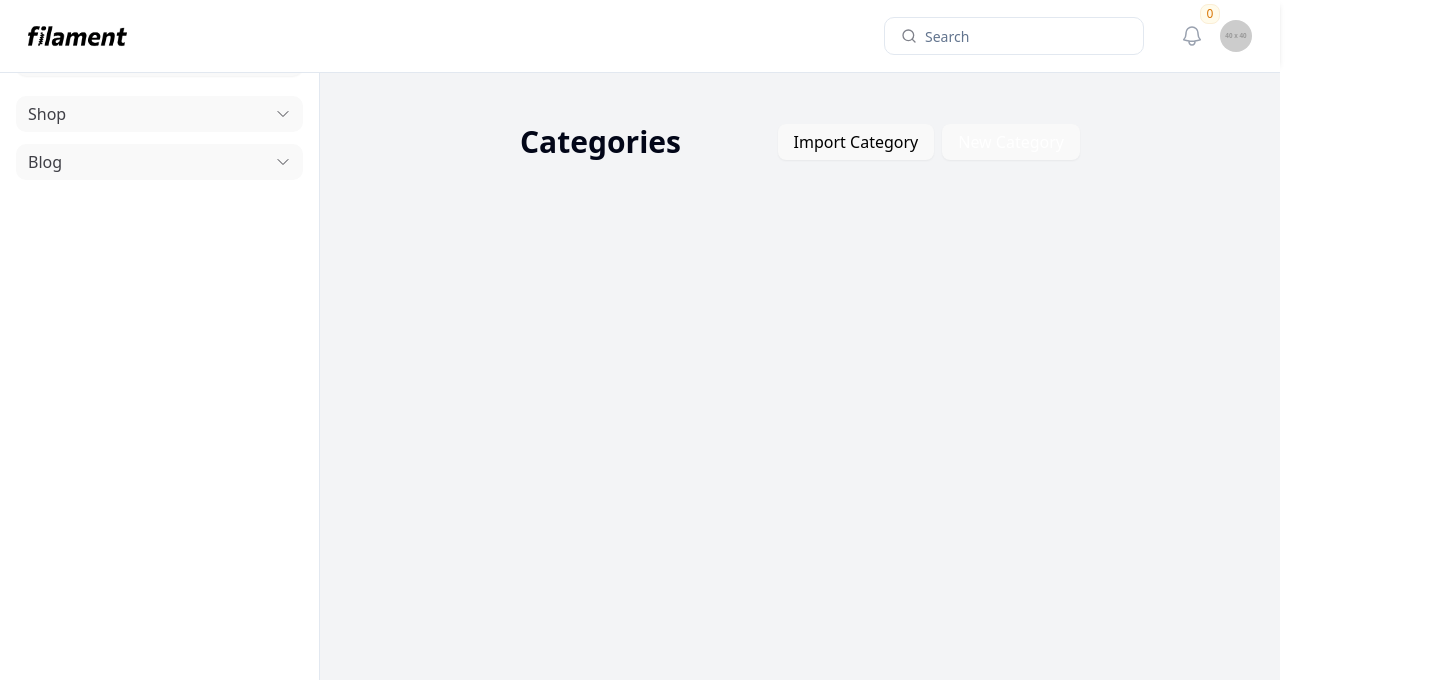
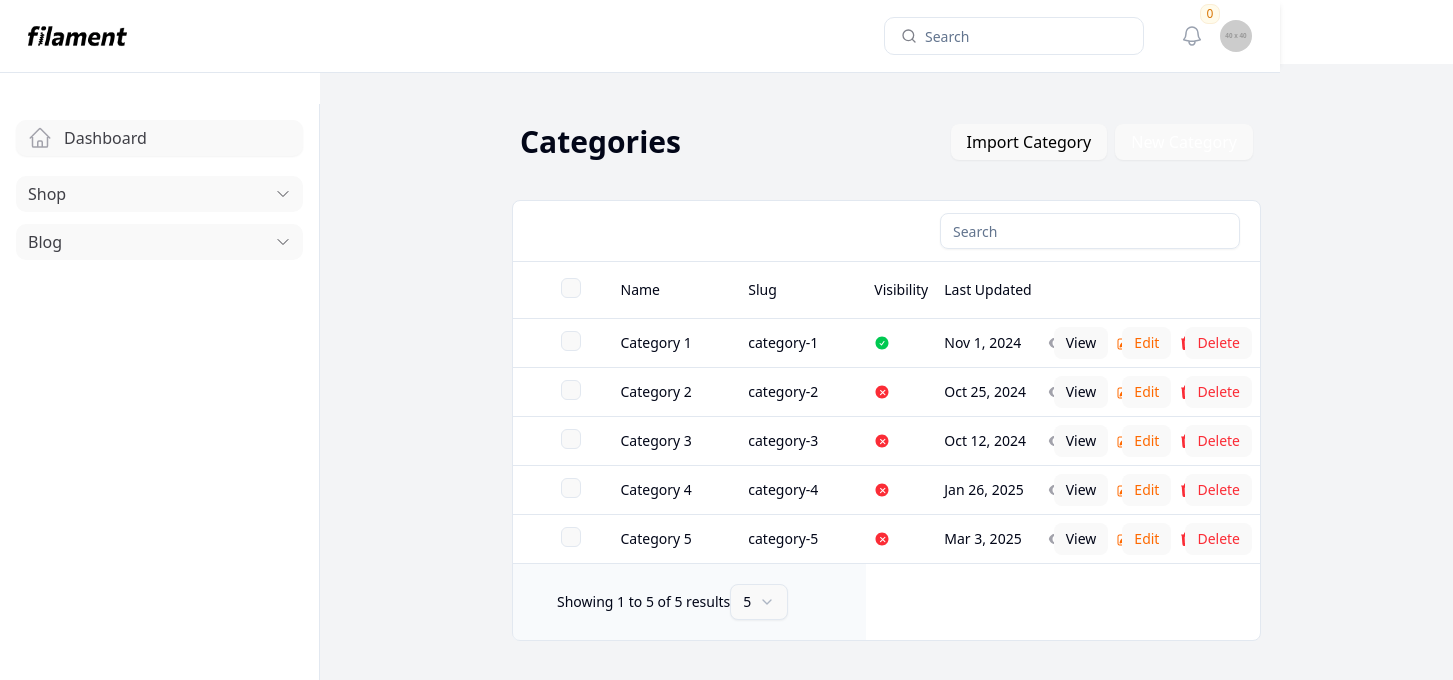
Before and after one commit to sathmijayasuriya/filament, a React (Vite) app in the folder frontend/: page /categories in a window 1280 px wide. Shown: the top 680 px of the page, 1453 px wide, since content can reach past the window. Built offline with nearby package versions, Linux system fonts and the light colour scheme.

Commit message:
view-categories changes

```diff
--- a/frontend/src/components/categories/CategoryTable.jsx
+++ b/frontend/src/components/categories/CategoryTable.jsx
@@ -0,0 +1,249 @@
+import React, { useState } from "react";
+import { Button } from "@/components/ui/button";
+import {
+  EyeIcon,
+  PencilSquareIcon,
+  TrashIcon,
+} from "@heroicons/react/24/solid";
+import { Checkbox } from "@/components/ui/checkbox";
+import {
+  Table,
+  TableHeader,
+  TableBody,
+  TableRow,
+  TableCell,
+  TableFooter,
+} from "@/components/ui/table";
+import { Input } from "@/components/ui/input";
+import {
+  Pagination,
+  PaginationContent,
+  PaginationItem,
+  PaginationLink,
+  PaginationNext,
+  PaginationPrevious,
+} from "@/components/ui/pagination";
+import {
+  Select,
+  SelectContent,
+  SelectItem,
+  SelectTrigger,
+  SelectValue,
+} from "@/components/ui/select";
+import DeleteMessageDialog from "../posts/DeleteMessageDialog";
+
+const data = [
+  { name: "Category 1", slug: "category-1", visibility: true, lastUpdated: "Nov 1, 2024" },
+  { name: "Category 2", slug: "category-2", visibility: false, lastUpdated: "Oct 25, 2024" },
+  { name: "Category 3", slug: "category-3", visibility: false, lastUpdated: "Oct 12, 2024" },
+  { name: "Category 4", slug: "category-4", visibility: false, lastUpdated: "Jan 26, 2025" },
+  { name: "Category 5", slug: "category-5", visibility: false, lastUpdated: "Mar 3, 2025" },
+];
+
+const CategoryTable = () => {
+  const [page, setPage] = useState(1);
+  const [rowsPerPage, setRowsPerPage] = useState(5);
+  const [selectedRows, setSelectedRows] = useState([]);
+  const [selectAll, setSelectAll] = useState(false);
+
+  const totalPages = Math.ceil(data.length / rowsPerPage);
+  const start = (page - 1) * rowsPerPage;
+  const end = start + rowsPerPage;
+  const pageData = data.slice(start, end);
+
+  const handlePageChange = (newPage) => setPage(newPage);
+
+  const handleRowsPerPageChange = (value) => {
+    setRowsPerPage(parseInt(value, 10));
+    setPage(1);
+  };
+
+  const handleSelectAll = () => {
+    setSelectAll(!selectAll);
+    setSelectedRows(selectAll ? [] : pageData.map((item) => item.slug));
+  };
+
+  const handleRowSelect = (slug) => {
+    setSelectedRows((prev) =>
+      prev.includes(slug) ? prev.filter((id) => id !== slug) : [...prev, slug]
+    );
+  };
+
+  //delete
+    //delete
+    const [deleteDialogOpen, setDeleteDialogOpen] = useState(false);
+    const [selectedRowId, setSelectedRowId] = useState(null);
+    const handleDeleteClick = (rowId) => {
+      setSelectedRowId(rowId);
+      setDeleteDialogOpen(true);
+    };
+
+    const handleConfirmDelete = () => {
+      // Perform delete action here using selectedRowId
+      console.log("Deleting row with ID:", selectedRowId);
+      setDeleteDialogOpen(false);
+      setSelectedRowId(null);
+    };
+
+    const handleCancelDelete = () => {
+      setDeleteDialogOpen(false);
+      setSelectedRowId(null);
+    };
+
+  return (
+    <div className="p-4">
+      <div className="rounded-md border bg-white">
+        <div className=" border-b">
+          <div className="flex justify-end items-center my-3 mx-5">
+            <Input placeholder="Search" className="w-[300px]" />
+          </div>
+        </div>
+        <Table>
+          <TableHeader>
+            <TableRow>
+              <TableCell className="font-medium text-sm py-4 ">
+                <div className="ml-10">
+                  <Checkbox
+                    checked={selectAll}
+                    onCheckedChange={handleSelectAll}
+                  />
+                </div>
+              </TableCell>
+              <TableCell className="font-medium text-sm py-4">Name</TableCell>
+              <TableCell className="font-medium text-sm py-4">Slug</TableCell>
+              <TableCell className="font-medium text-sm py-4">
+                Visibility
+              </TableCell>
+              <TableCell className="font-medium text-sm py-4">
+                Last Updated
+              </TableCell>
+              <TableCell></TableCell>
+            </TableRow>
+          </TableHeader>
+          <TableBody>
+            {pageData.map((item) => (
+              <TableRow key={item.slug}>
+                <TableCell>
+                  <div className="ml-10">
+                    <Checkbox
+                      checked={selectedRows.includes(item.slug)}
+                      onCheckedChange={() => handleRowSelect(item.slug)}
+                    />
+                  </div>
+                </TableCell>
+                <TableCell>{item.name}</TableCell>
+                <TableCell>{item.slug}</TableCell>
+                <TableCell>
+                  {item.visibility ? (
+                    <span className="text-green-500">
+                      <svg
+                        xmlns="http://www.w3.org/2000/svg"
+                        viewBox="0 0 24 24"
+                        fill="currentColor"
+                        className="w-4 h-4"
+                      >
+                        <path
+                          fillRule="evenodd"
+                          d="M2.25 12c0-5.385 4.365-9.75 9.75-9.75s9.75 4.365 9.75 9.75-4.365 9.75-9.75 9.75S2.25 17.385 2.25 12zm13.36-1.814a.75.75 0 1 0-1.22-.872l-3.236 4.53L9.53 12.22a.75.75 0 0 0-1.06 1.06l2.25 2.25a.75.75 0 0 0 1.14-.094l3.75-5.25z"
+                          clipRule="evenodd"
+                        />
+                      </svg>
+                    </span>
+                  ) : (
+                    <span className="text-red-500">
+                      <svg
+                        xmlns="http://www.w3.org/2000/svg"
+                        viewBox="0 0 24 24"
+                        fill="currentColor"
+                        className="w-4 h-4"
+                      >
+                        <path
+                          fillRule="evenodd"
+                          d="M12 2.25c-5.385 0-9.75 4.365-9.75 9.75s4.365 9.75 9.75 9.75 9.75-4.365 9.75-9.75S17.385 2.25 12 2.25zm-1.72 6.97a.75.75 0 1 0-1.06 1.06L12 12.75l-2.78 2.78a.75.75 0 1 0 1.06 1.06L13.06 13.8l2.78 2.78a.75.75 0 1 0 1.06-1.06L14.1 12.75l2.78-2.78a.75.75 0 1 0-1.06-1.06L13.06 11.7l-2.78-2.78z"
+                          clipRule="evenodd"
+                        />
+                      </svg>
+                    </span>
+                  )}
+                </TableCell>
+                <TableCell>{item.lastUpdated}</TableCell>
+                <TableCell className="flex space-x-2">
+                  <div className="flex space-x-2">
+                    <div className="flex items-center space-x-[-10px]">
+                      <EyeIcon className="text-[#A2A2AB] h-4 w-4" />
+                      <Button variant="link" size="sm">
+                        View
+                      </Button>
+                    </div>
+                    <div className="flex items-center space-x-[-10px]">
+                      <PencilSquareIcon className="text-orange-500 h-4 w-4" />
+                      <Button
+                        className="text-orange-500"
+                        variant="link"
+                        size="sm"
+                      >
+                        Edit
+                      </Button>
+                    </div>
+                    <div className="flex items-center space-x-[-10px]">
+                      <TrashIcon className="text-red-500 h-4 w-4" />
+                      <Button
+                        className="text-red-500"
+                        variant="link"
+                        size="sm"
+                        onClick={() => handleDeleteClick(item.slug)}
+                      >
+                        Delete
+                      </Button>
+                    </div>
+                  </div>
+                </TableCell>
+              </TableRow>
+            ))}
+          </TableBody>
+          <TableFooter>
+            <TableRow>
+            <TableCell colSpan={3}>
+
+              <div className="flex justify-between items-center ml-6 p-3">
+                <div>
+                  Showing {start + 1} to {Math.min(end, data.length)} of{" "}
+                  {data.length} results
+                </div>
+                <div className="flex items-center space-x-4">
+                  <Select
+                    value={rowsPerPage.toString()}
+                    onValueChange={handleRowsPerPageChange}
+                  >
+                    <SelectTrigger className="w-[100px]">
+                      <SelectValue placeholder="Per page" />
+                    </SelectTrigger>
+                    <SelectContent>
+                      <SelectItem value="5">5</SelectItem>
+                      <SelectItem value="10">10</SelectItem>
+                      <SelectItem value="20">20</SelectItem>
+                    </SelectContent>
+                  </Select>
+                  <Pagination
+                    count={totalPages}
+                    page={page}
+                    onPageChange={handlePageChange}
+                  />
+                </div>
+              </div>
+            </TableCell>
+            </TableRow>
+          </TableFooter>
+        </Table>
+        <DeleteMessageDialog
+        open={deleteDialogOpen}
+        onOpenChange={setDeleteDialogOpen}
+        onConfirm={handleConfirmDelete}
+        onCancel={handleCancelDelete}
+      />
+      </div>
+    </div>
+  );
+};
+
+export default CategoryTable;
--- a/frontend/src/components/layouts/UserLayout.jsx
+++ b/frontend/src/components/layouts/UserLayout.jsx
@@ -5,7 +5,7 @@ import { Outlet } from "react-router-dom";
 export default function Layout() {
   return (
     <div className="flex h-screen w-full">
-      <div className="w-80 h-screen fixed top-0 left-0 bg-white">
+      <div className="w-80 h-screen fixed top-20   left-0 bg-white">
         <Sidebar />
       </div>
 
--- a/frontend/src/views/Categories.jsx
+++ b/frontend/src/views/Categories.jsx
@@ -1,10 +1,12 @@
 import React from 'react'
 import CategoryHeader from '../components/categories/CategoryHeader';
+import CategoryTable from '../components/categories/CategoryTable';
 
  const Categories = () => {
   return (
     <div className="m-1 mx-40">
       <CategoryHeader/>
+      <CategoryTable/>
     </div>
   )
 }
```
Also changed, not shown: frontend/src/components/posts/PostsTable.jsx (+25 -28 lines), 1 other file (tests, documents, lock files or other folders).
